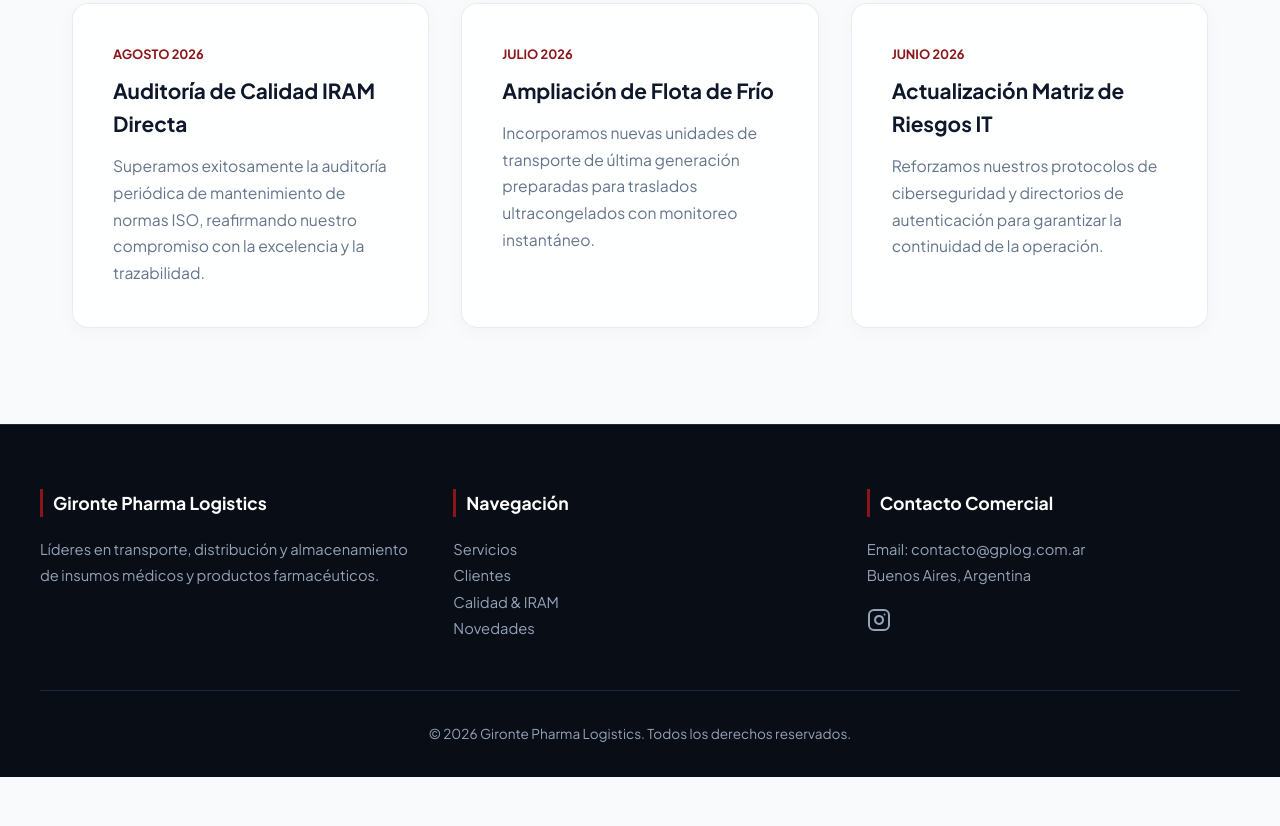
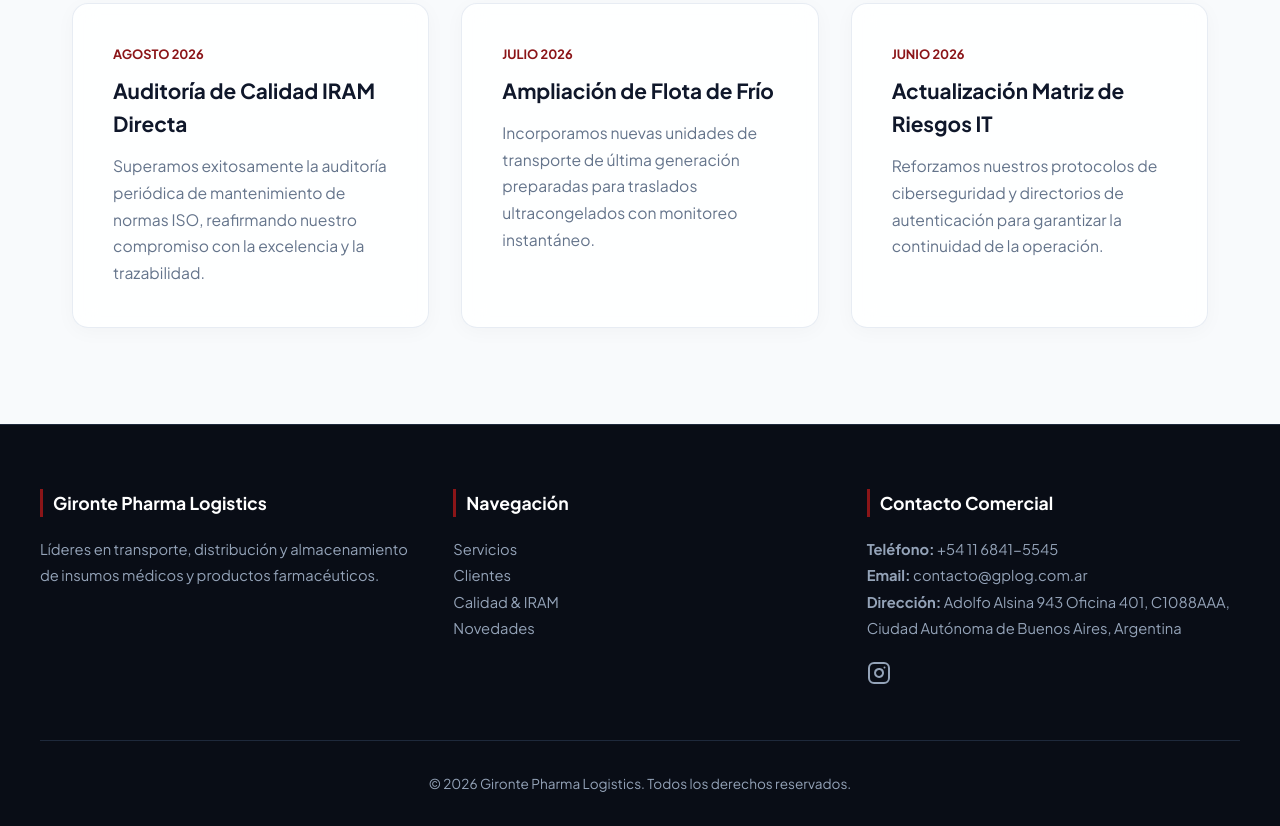
Before and after one commit to ggironte-hash/gplog-website, a website: page index.html in a window 1280 px wide. Shown: the part 2711-3537 px from the top of the page. Before the commit the page ends 3488 px from the top, so only its background shows below. Drawn offline with Linux system fonts and the light colour scheme.

Commit message:
Update index.html

```diff
--- a/index.html
+++ b/index.html
@@ -773,8 +773,9 @@
             </div>
           <div class="footer-col">
             <h4>Contacto Comercial</h4>
-                <p>Email: contacto@gplog.com.ar</p>
-                <p>Buenos Aires, Argentina</p>
+            <p><strong>Teléfono:</strong> +54 11 6841-5545</p>
+            <p><strong>Email:</strong> contacto@gplog.com.ar</p>
+            <p><strong>Dirección:</strong> Adolfo Alsina 943 Oficina 401, C1088AAA, Ciudad Autónoma de Buenos Aires, Argentina</p>
 
             <div style="margin-top: 1.2rem; display: flex; align-items: center;">
                 <a href="https://www.instagram.com/gironte_pharma_logistics" target="_blank" rel="noopener noreferrer" aria-label="Instagram" style="color: #94a3b8; transition: color 0.3s ease; display: inline-block;" onmouseover="this.style.color='#E1306C'" onmouseout="this.style.color='#94a3b8'">
```
Lines whose indentation alone changed are shown as unchanged.
